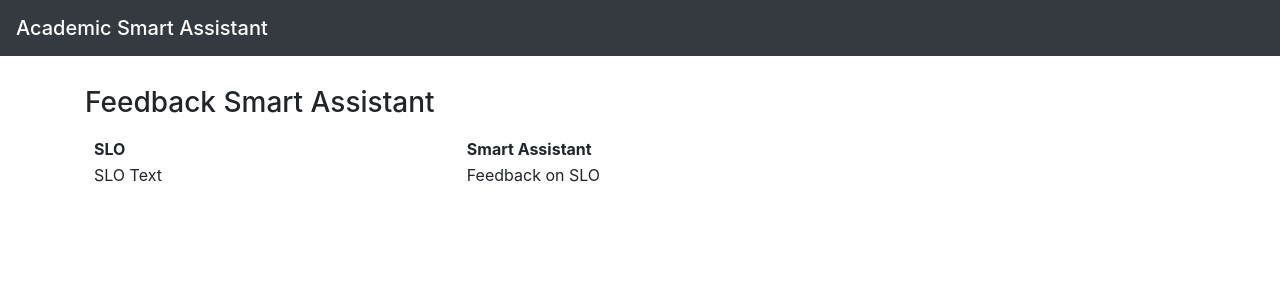
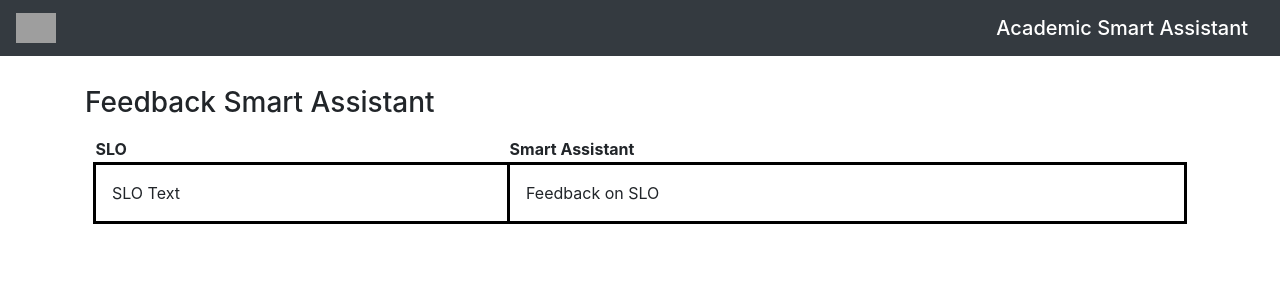
Before and after one commit to ddkeefer9/team-academia, a Django app: page /smartAssistant in a window 1280 px wide. Shown: the top 300 px of the page. Run offline with Django 4.2, Linux system fonts and the light colour scheme; some libraries are stand-ins or nearby versions; grey boxes are pictures that could not be loaded.

Commit message:
html style

```diff
--- a/main/templates/navbar.html
+++ b/main/templates/navbar.html
@@ -1,5 +1,8 @@
-<nav id="main-nav-bar">
-        <nav class="navbar navbar-dark bg-dark">
-            <a class="navbar-brand mb-0 h1" href="/">Academic Smart Assistant</a>
+<nav id="main-nav-bar" >
+        <nav class="navbar navbar-dark bg-dark" style="background-color: black; color:black" style="border-bottom:2px red;">
+            <a href="...">
+                <img class="img-responsive" src="https://www.unomaha.edu/university-communications/downloadables/campus-icon-the-o/uno-icon-white.png" height="30px" style="padding:0px">
+            </a>
+            <a class="navbar-brand mb-0 h1" href="/" style="text-align:left" padding-left="0px" margin-right="0px">Academic Smart Assistant</a>
         </nav>
 </nav>
--- a/main/templates/smart_assistant/smart_assistant.html
+++ b/main/templates/smart_assistant/smart_assistant.html
@@ -19,8 +19,8 @@
             </tr>
 
             <tr>
-                <td>SLO Text</td>
-                <td>Feedback on SLO</td>
+                <td style="border: 3px; border-style:solid; border-color: black; padding: 1em;">SLO Text</td>
+                <td style="border: 3px; border-style:solid; border-color: black; padding: 1em;">Feedback on SLO</td>
             </tr>
 
         </table>
--- a/main/tests.py
+++ b/main/tests.py
@@ -23,7 +23,7 @@ class BasicTests(TestCase):
 		self.assertEqual(response.status_code, 301)
 
 
-class PlayerFormTest(LiveServerTestCase):
+#class PlayerFormTest(LiveServerTestCase):
 
 	def testform(self):
 		selenium = webdriver.Chrome('C:/bin/chromedriver.exe')
```
Also changed, not shown: main/static/testfig.png.
